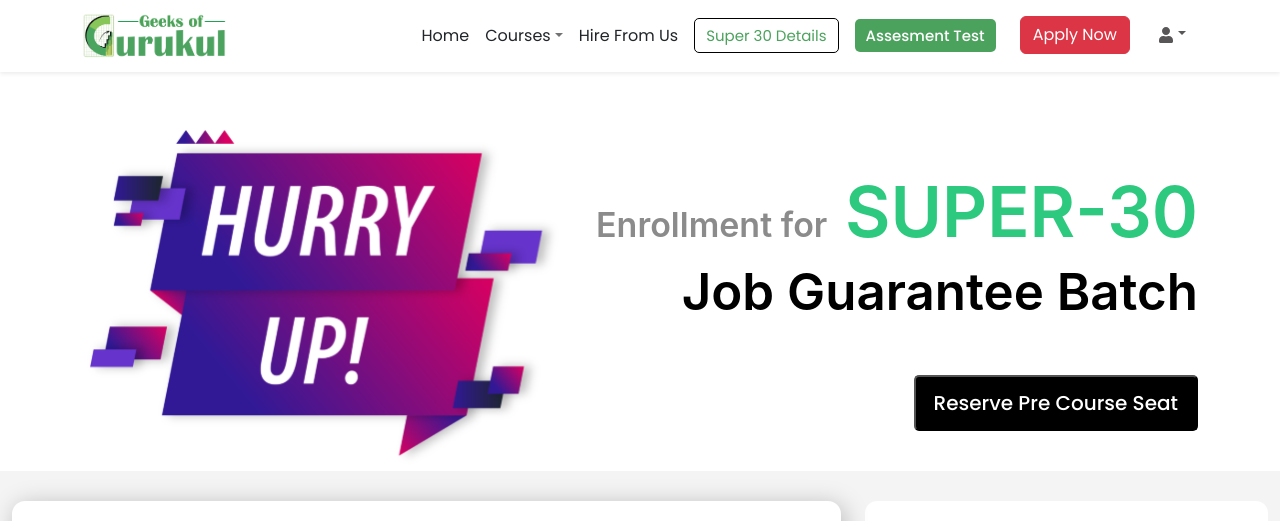
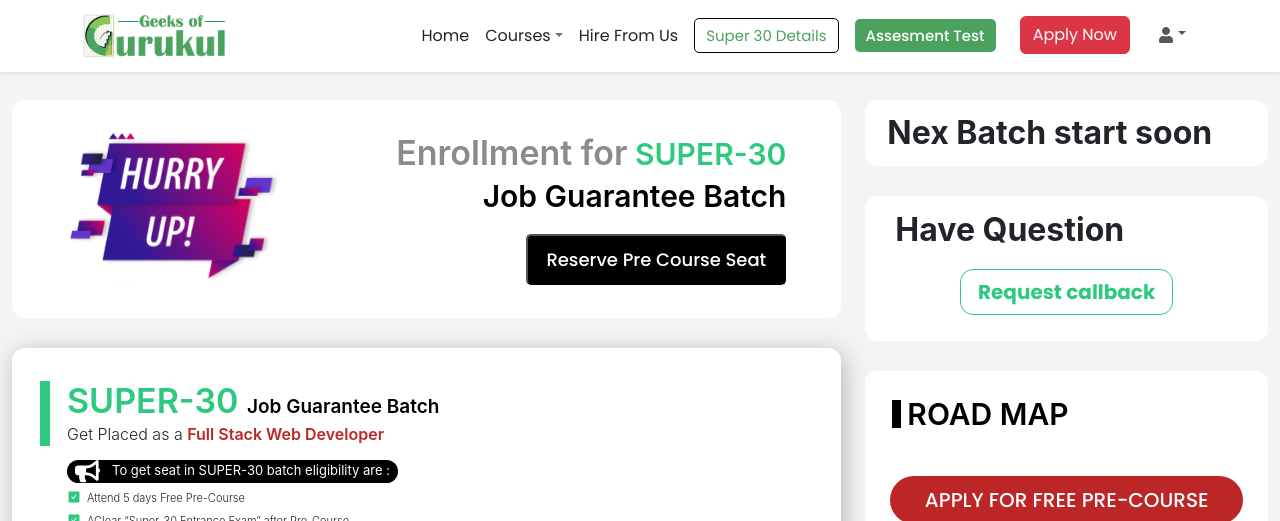
Before and after one commit to KhalidMimMuzahid/gog-main-react-app-client-side, a React (Create React App) app: page /super in a window 1280 px wide. Shown: the top 521 px of the page. Built offline with nearby package versions, Linux system fonts and the light colour scheme; no server answers; sample sign-in values are in the browser's storage.

Commit message:
super page pupop

```diff
--- a/src/pages/DasBoard/Super.css
+++ b/src/pages/DasBoard/Super.css
@@ -7,8 +7,7 @@
 }
 
 .banner-super {
-    padding-top: 130px;
-    background: #fff;
+    padding-top: 70px;
 }
 
 img.border-img {
@@ -206,7 +205,7 @@ p.upcomeing {
     font-family: 'Inter';
     font-style: normal;
     font-weight: 600;
-    font-size: 70px;
+    font-size: 30px;
     color: #2DC97E;
     margin: 0;
 }
@@ -220,7 +219,7 @@ p.upcomeing {
     font-family: 'Inter';
     font-style: normal;
     font-weight: 600;
-    font-size: 51px;
+    font-size: 30px;
     margin: 0;
     color: #000000;
 }
@@ -229,12 +228,12 @@ p.upcomeing {
     font-family: 'Poppins';
     font-style: normal;
     font-weight: 500;
-    font-size: 20px;
+    font-size: 18px;
     color: #FFFFFF;
     background: #000;
-    padding: 11px 18px;
+    padding: 10px 18px;
     border-radius: 5px;
-    margin-top: 45px;
+    margin-top: 15px;
     cursor: none !important;
 }
 
@@ -243,7 +242,8 @@ p.upcomeing {
 }
 
 .super-banner {
-    width: auto;
+    max-width: 215px;
+
 }
 
 .sm {
@@ -254,15 +254,64 @@ p.upcomeing {
     display: flex;
     justify-content: space-between;
     align-items: center;
+    margin-bottom: 30px;
+    background: #fff;
+    padding: 33px 55px;
+    border-radius: 13px;
 }
 
+/* hero area */
+
+h2.next-batch {
+    background: #fff;
+    padding: 14px 22px;
+    border-radius: 13px;
+    font-family: 'Inter';
+    font-style: normal;
+    font-weight: 700;
+    margin-bottom: 30px;
+}
+
+.question-area {
+    background: #fff;
+    margin-bottom: 30px;
+    padding: 15px 30px;
+    text-align: center;
+    border-radius: 13px;
+}
+
+.question-area h1 {
+    font-size: 32px;
+    font-weight: 700;
+    font-family: 'Inter';
+    font-style: normal;
+    text-align: left;
+}
+
+.question-area button {
+    text-align: center;
+    color: #2DC97E;
+    font-size: 20px;
+    border-radius: 13px;
+    font-weight: bold;
+    padding: 7px 17px;
+    margin: 11px;
+    border: 1px solid #2DC97E;
+    background: #fff;
+}
+
+.right-area{
+    background: #FFFFFF;
+    border-radius: 12px;
+    height: 100%;
+}
 /* road map */
 
 .road-map {
     padding: 25px;
     background: #FFFFFF;
     border-radius: 12px;
-    height: 100%;
+
 }
 
 .road-title h1:after {
@@ -662,6 +711,10 @@ span.right.lest2 {
     p.free-apply {
         display: inline-block;
     }
+
+    h2.next-batch{
+        margin-top: 30px;
+    }
 }
 
 @media (min-width: 100px) and (max-width: 790.98px) {
@@ -685,7 +738,7 @@ span.right.lest2 {
     }
 
     .banner-super {
-        padding-top: 132px;
+        padding-top: 43px;
         padding-bottom: 30px;
     }
 
--- a/src/pages/DasBoard/Super.js
+++ b/src/pages/DasBoard/Super.js
@@ -31,6 +31,16 @@ const Super = () => {
         <div>
             <div className="banner-super">
                 <div className="container">
+
+                </div>
+
+            </div>
+            <div className="super-course-area">
+                <div className="container-fluid">
+                    <div className="row">
+                        <div className="col-xl-8 col-lg-12">
+                            <div className="row">
+                                <div className="col-md-12">
                                     <div className="sloop">
                                         <div className="sm">
                                             <div className="super-banner">
@@ -47,13 +57,6 @@ const Super = () => {
 
                                     </div>
                                 </div>
-
-            </div>
-            <div className="super-course-area">
-                <div className="container-fluid">
-                    <div className="row">
-                        <div className="col-xl-8 col-lg-12">
-                            <div className="row">
                                 <div className="col-md-12">
                                     <div className='super-area'>
 
@@ -165,7 +168,15 @@ const Super = () => {
 
                         </div>
                         <div className="col-xl-4 col-lg-12">
+                            <div>
+                                <h2 className='next-batch'>Nex Batch start soon</h2>
+                                <div className="question-area">
+                                    <h1>Have Question </h1>
+                                    <button>Request callback</button>
+                                </div>
+                            </div>
                             <div className="road-map">
+
                                 <div className="road-title">
                                     <h1>ROAD MAP</h1>
                                 </div>
@@ -223,6 +234,8 @@ const Super = () => {
 
                             </div>
                         </div>
+
+
                     </div>
 
                 </div>
```
Lines whose indentation alone changed are shown as unchanged.
